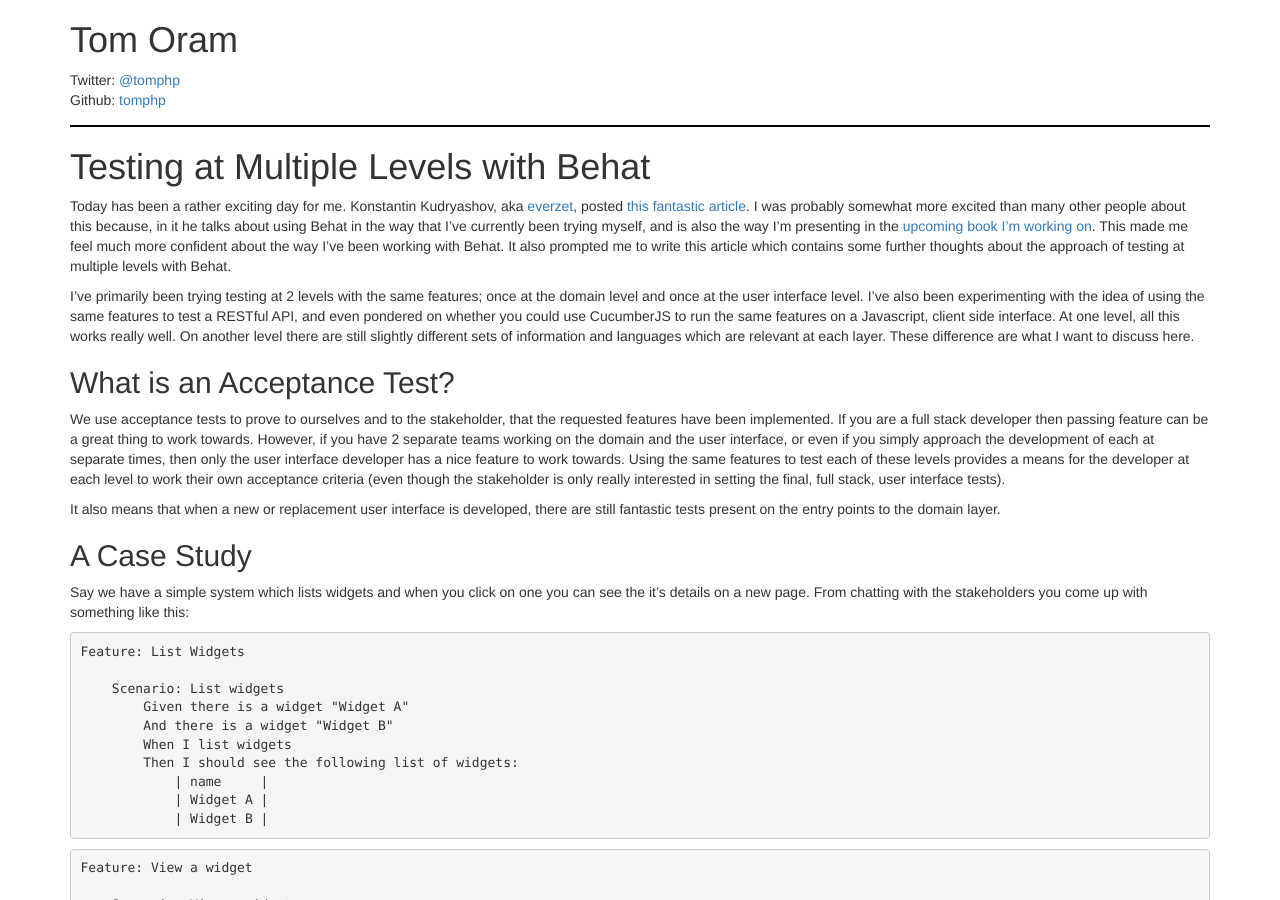
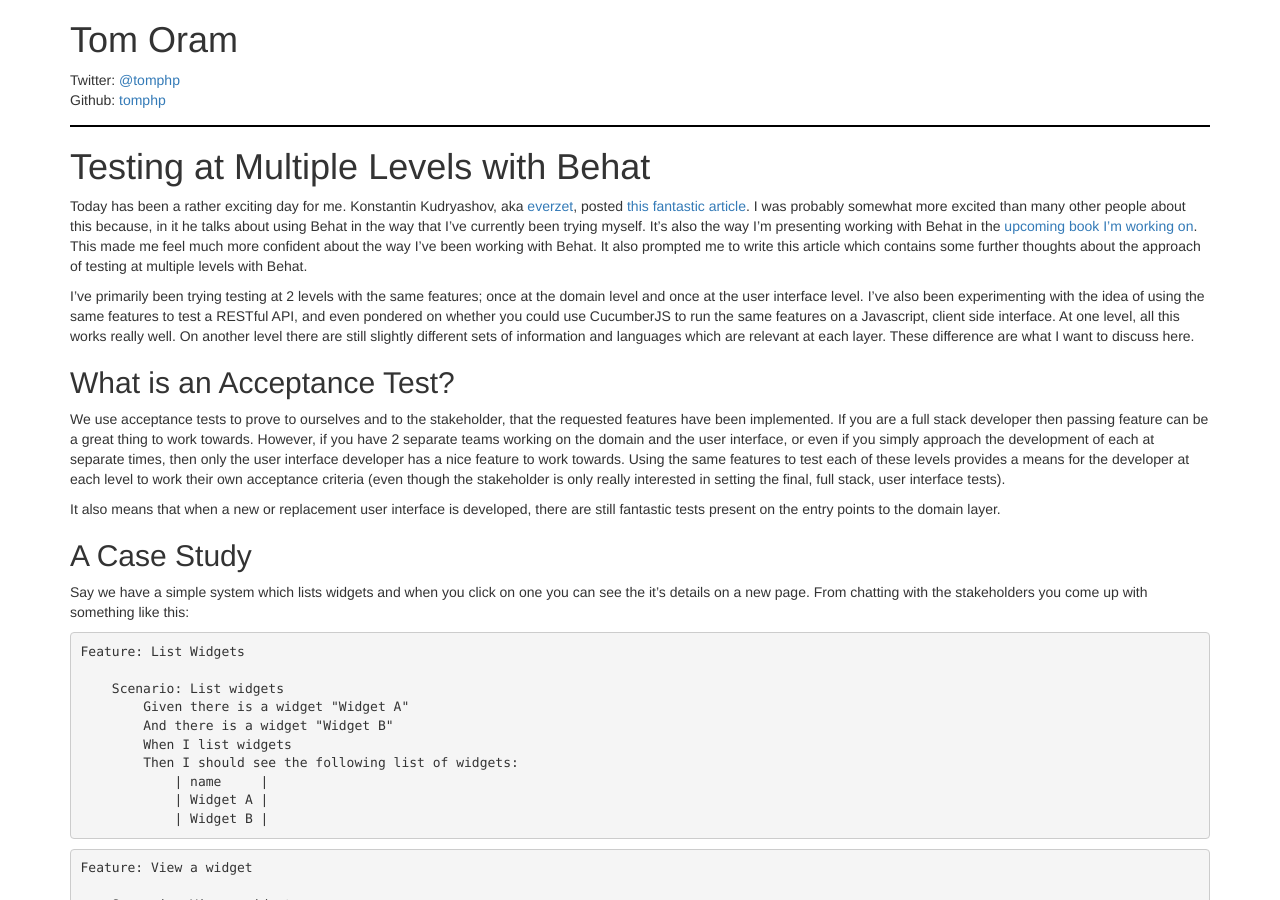
Before and after one commit to tomphp/tomphp.github.io, a Jekyll site: the page built from _posts/2014-10-03-testing-at-multiple-levels-with-behat.md, in a window 1280 px wide and 900 px high. Built offline with Jekyll 4.4.1, drawn with Linux system fonts in a browser that asks for light colours; nearby versions of some CDN libraries; library files that are not in the unit come from our copies; comment, search, counter and statistics services are not loaded.

Commit message:
Grammatical fix

```diff
--- a/_posts/2014-10-03-testing-at-multiple-levels-with-behat.md
+++ b/_posts/2014-10-03-testing-at-multiple-levels-with-behat.md
@@ -13,7 +13,8 @@
 article](http://everzet.com/post/99045129766/introducing-modelling-by-example).
 I was probably somewhat more excited than many other people about this because,
 in it he talks about using Behat in the way that I've currently been trying
-myself, and is also the way I'm presenting in the [upcoming book I'm working
+myself. It's also the way I'm presenting working with Behat in the [upcoming
+book I'm working
 on](https://leanpub.com/modern-application-development-with-php). This made me
 feel much more confident about the way I've been working with Behat. It also
 prompted me to write this article which contains some further thoughts about
```
